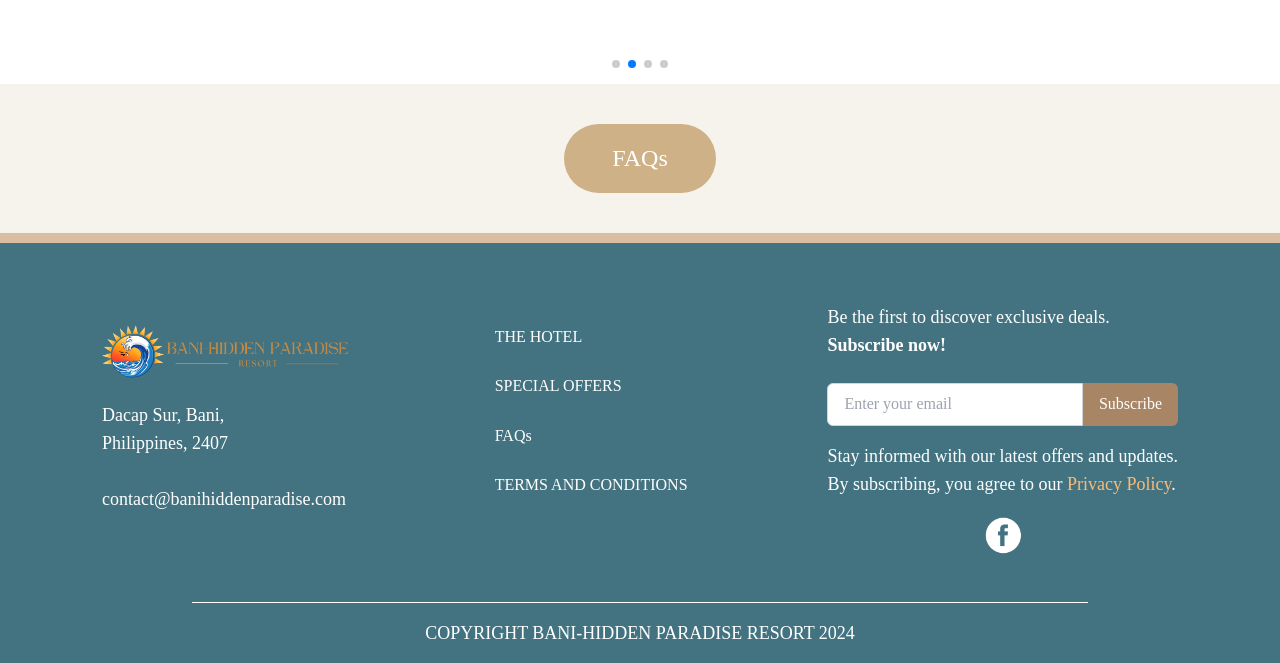
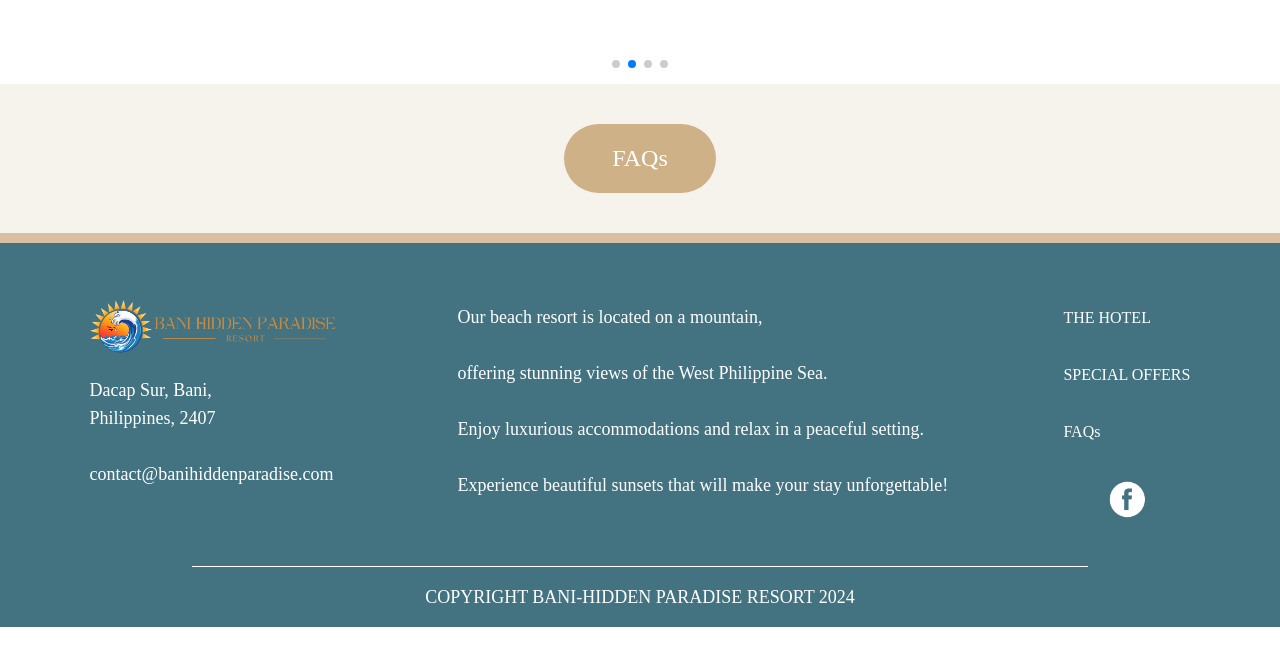
Before and after one commit to urieldc19/STSWENG-BANI-GUEST, a React (Vite) app in the folder client/: page / in a window 1280 px wide. Shown: the part 3498-4161 px from the top of the page. After the commit the page ends 4125 px from the top, so only its background shows below. Built offline with nearby package versions, Linux system fonts and the light colour scheme; a web font is replaced by a local one.

Commit message:
Update Footer.tsx

```diff
--- a/client/src/components/Footer.tsx
+++ b/client/src/components/Footer.tsx
@@ -17,13 +17,12 @@ export function Footer() {
 
   return (
     <div className="w-full" style={{ fontFamily: 'Inria Serif' }}>
-      {/* Top thin bar */}
       <div style={{ backgroundColor: '#D9BEA1', height: '10px' }}></div>
 
-      <div className="bg-tealblue text-white py-8 px-12 lg:flex lg:justify-around lg:items-start lg:gap-8 text-center lg:text-left">
+      <div className="bg-tealblue text-white py-8 px-4 lg:px-12 lg:flex lg:justify-around lg:items-start lg:gap-8 text-center lg:text-left">
 
         <div className="lg:flex lg:flex-col lg:items-start mt-8 lg:mt-0">
-          < br /> < br />
+        <br />
           <Image src='./images/navbar-logo.png' alt="Logo" className="footer-logo mb-4 mx-auto lg:mx-0" />
           <p className="text-sm md:text-lg">
             Dacap Sur, Bani,<br />
@@ -33,43 +32,23 @@ export function Footer() {
         </div>
 
         <div className="lg:flex lg:flex-col lg:items-start mt-8 lg:mt-0">
-        < br /> < br />
-          <FooterLink link="/hotel" title="THE HOTEL" />
-          < br />
-          <FooterLink link="/specialoffers" title="SPECIAL OFFERS" />
-          < br />
-          <FooterLink link="/faqs" title="FAQs" />
-          < br />
-          <FooterLink link="/terms-and-conditions" title="TERMS AND CONDITIONS" />
+          <p className="text-sm md:text-lg mb-4">
+          <br /> Our beach resort is located on a mountain,<br />
+          <br /> offering stunning views of the West Philippine Sea.<br />
+          <br /> Enjoy luxurious accommodations and relax in a peaceful setting.<br />
+          <br /> Experience beautiful sunsets that will make your stay unforgettable!
+          </p>
         </div>
 
         <div className="lg:flex lg:flex-col lg:items-start lg:mt-0 mt-8">
           <p className="text-sm md:text-lg mb-4">
-          < br />
-            Be the first to discover exclusive deals.<br />
-            <strong>Subscribe now!</strong>
+          <br />
+            <FooterLink link="/hotel" title="THE HOTEL" /> <br />
+            <br />
+            <FooterLink link="/special-offers" title="SPECIAL OFFERS" /> <br />
+            <br />
+            <FooterLink link="/faqs" title="FAQs" />
           </p>
-          <form className="flex mt-2 w-full max-w-md mx-auto lg:mx-0">
-            <input
-              type="email"
-              placeholder="Enter your email"
-              className="px-4 py-2 rounded-l-md border border-gray-300 focus:outline-none flex-1 text-black"
-              style={{ fontSize: '1rem' }}
-            />
-            <button
-              type="submit"
-              className="bg-[#A88565] text-white px-4 py-2 rounded-r-md"
-              style={{ fontSize: '1rem' }}
-            >
-              Subscribe
-            </button>
-          </form>
-          <p className="mt-4 text-sm md:text-lg">
-            Stay informed with our latest offers and updates.<br />
-            By subscribing, you agree to our {' '}
-            <Link to="/privacy-policy" className="text-orange-300 hover:underline">Privacy Policy</Link>.
-          </p>
-
           <div className="flex justify-center items-center mx-auto mt-4 w-full">
             <Link to="https://www.facebook.com/profile.php?id=100076074763488" target="_blank">
               <Image src='./images/facebook logo.jpg' alt='Facebook Logo' className="w-10 h-10" />
```
